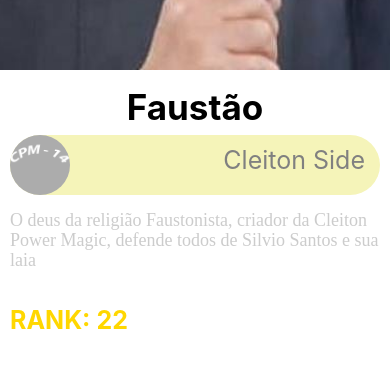
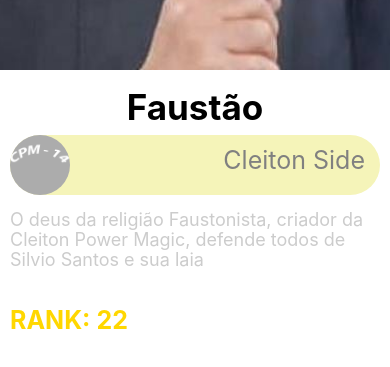
Before and after one commit to ak0237/Faustapp, a React Native app: screen / in a window 390 px wide. Shown: the part 463-830 px from the top of the page. Built offline with nearby package versions, Linux system fonts and the light colour scheme.

Commit message:
Componentizando

```diff
--- a/App.js
+++ b/App.js
@@ -1,15 +1,12 @@
 import React from 'react';
 import { StatusBar, SafeAreaView,  StyleSheet, Text } from 'react-native';
-import {useFonts, Lobster_400Regular} from  '@expo-google-fonts/lobster';
 
-import Cesta from './src/telas/Cesta';
+
+import Cesta from './src/telas/Cesta/Componentes/Cesta';
 
 export default function App() {
-  const fonteCarregada = Lobster_400Regular;
 
-  if (!fonteCarregada) {
-    return <View />
-  }
+
   return (
     <SafeAreaView>
       <StatusBar />
--- /dev/null
+++ b/src/Componentes/Texto.js
@@ -0,0 +1,12 @@
+import React from 'react';
+import { StyleSheet, Text} from 'react-native';
+
+export default function Texto({children, style}){
+    return <Text style={[style, estilos.texto]}>{ children }</Text>
+}
+
+const estilos = StyleSheet.create({
+    texto: {
+
+    }
+})
--- a/src/telas/Cesta.js
+++ /dev/null
@@ -1,87 +0,0 @@
-import React from 'react';
-import { Image, StyleSheet, Dimensions, Text, View } from 'react-native';
-
-import topo from '../../assets/topo.jpg';
-import icone from '../../assets/icone.png';
-
-const width = Dimensions.get('screen').width;
-
-export default function Cesta (){
-    return <>
-    <Image source={topo} style={estilos.topo} />
-    <Text style={estilos.titulo}>FAUSTÃONISMO</Text>
-
-    <View style={estilos.cesta}>
-        <Text style={estilos.nome}>Faustão</Text>
-        <View style={estilos.ladao}>
-            <Image source={icone} style={estilos.icone}/>
-            <Text style={estilos.lado}>Cleiton Side</Text>
-        </View>
-
-        <Text style={estilos.descricao}>O deus da religião Faustonista, criador da Cleiton Power Magic, defende todos de Silvio Santos e sua laia</Text>
-        <Text style={estilos.rank}>RANK: 22</Text>
-    </View>
-    </>
-}
-
-const estilos = StyleSheet.create({
-    topo: {
-        width: "100%",
-        height: 512 / 768 * width,
-    },
-    titulo: {
-        width: "100%",
-        position: "absolute",
-        textAlign: "center",
-        fontSize: 23,
-        lineHeight: 40,
-        color: "white",
-        fontWeight: "bold",
-        padding: 15
-    },
-    cesta: {
-        padding:  10
-    },
-    nome: {
-        fontSize: 35,
-        fontWeight: "bold",
-        color: "black",
-        textAlign: "center",
-        lineHeight: 45,
-        padding: 5,
-    },
-    lado: {
-        fontSize: 25,
-        color: "gray",
-        marginLeft: 12,
-        paddingVertical: 10,
-        paddingRight: 15
-
-    },
-    descricao: {
-        color: "#cccccc",
-        fontSize: 18,
-        lineHeight: 20,
-        paddingVertical: 15,
-        fontFamily: "Lobster_400Regular"
-    },
-    rank: {
-        paddingVertical: 20,
-        fontSize: 25,
-        fontWeight: "bold",
-        color: "gold"
-    },
-    ladao : {
-        flexDirection: "row",
-        backgroundColor: "#f5f4b9",
-        borderRadius: 30,
-        justifyContent: 'space-between'
-    },
-    icone :{
-        width: 60,
-        height: 60,
-        borderRadius: 50
-
-    },
-
-});
--- /dev/null
+++ b/src/telas/Cesta/Componentes/Cesta.js
@@ -0,0 +1,30 @@
+import React from 'react';
+import { Image, StyleSheet, Dimensions, Text, View } from 'react-native';
+
+import Texto from '../../../Componentes/Texto';
+import Deatalhes from './Detalhes';
+import Topo from './Topo'
+import Detalhes from './Detalhes';
+
+
+
+
+
+export default function Cesta (){
+    return <>
+    <Topo />
+
+    <View style={estilos.cesta}>
+        <Detalhes />
+    </View>
+    </>
+}
+
+const estilos = StyleSheet.create({
+
+    cesta: {
+        padding:  10
+    },
+
+
+});
--- /dev/null
+++ b/src/telas/Cesta/Componentes/Detalhes.js
@@ -0,0 +1,62 @@
+import React from "react";
+import {View, Image, StyleSheet} from 'react-native';
+
+import Texto from '../../../Componentes/Texto';
+import icone from '../../../../assets/icone.png';
+
+
+export default function Deatalhes (){
+    return <>
+        <Texto style={estilos.nome}>Faustão</Texto>
+        <View style={estilos.ladao}>
+            <Image source={icone} style={estilos.icone}/>
+            <Texto style={estilos.lado}>Cleiton Side</Texto>
+        </View>
+        <Texto style={estilos.descricao}>O deus da religião Faustonista, criador da Cleiton Power Magic, defende todos de Silvio Santos e sua laia</Texto>
+        <Texto style={estilos.rank}>RANK: 22</Texto>
+    </>
+}
+
+const estilos = StyleSheet.create({
+    nome: {
+        fontSize: 35,
+        fontWeight: "bold",
+        color: "black",
+        textAlign: "center",
+        lineHeight: 45,
+        padding: 5,
+    },
+    lado: {
+        fontSize: 25,
+        color: "gray",
+        marginLeft: 12,
+        paddingVertical: 10,
+        paddingRight: 15
+
+    },
+    descricao: {
+        color: "#cccccc",
+        fontSize: 18,
+        lineHeight: 20,
+        paddingVertical: 15,
+
+    },
+    rank: {
+        paddingVertical: 20,
+        fontSize: 25,
+        fontWeight: "bold",
+        color: "gold"
+    },
+    ladao : {
+        flexDirection: "row",
+        backgroundColor: "#f5f4b9",
+        borderRadius: 30,
+        justifyContent: 'space-between'
+    },
+    icone :{
+        width: 60,
+        height: 60,
+        borderRadius: 50
+
+    },
+})
--- /dev/null
+++ b/src/telas/Cesta/Componentes/Topo.js
@@ -0,0 +1,31 @@
+import React from "react";
+import { Image, StyleSheet, Dimensions } from 'react-native';
+
+import Texto from '../../../Componentes/Texto';
+import topo from '../../../../assets/topo.jpg';
+
+const width = Dimensions.get('screen').width;
+
+export default function Topo(){
+    return <>
+        <Image source={topo} style={estilos.topo} />
+        <Texto style={estilos.titulo}>FAUSTÃONISMO</Texto>
+    </>
+}
+
+const estilos = StyleSheet.create({
+    topo: {
+        width: "100%",
+        height: 512 / 768 * width,
+    },
+    titulo: {
+        width: "100%",
+        position: "absolute",
+        textAlign: "center",
+        fontSize: 23,
+        lineHeight: 40,
+        color: "white",
+        fontWeight: "bold",
+        padding: 15
+    },
+})
```
